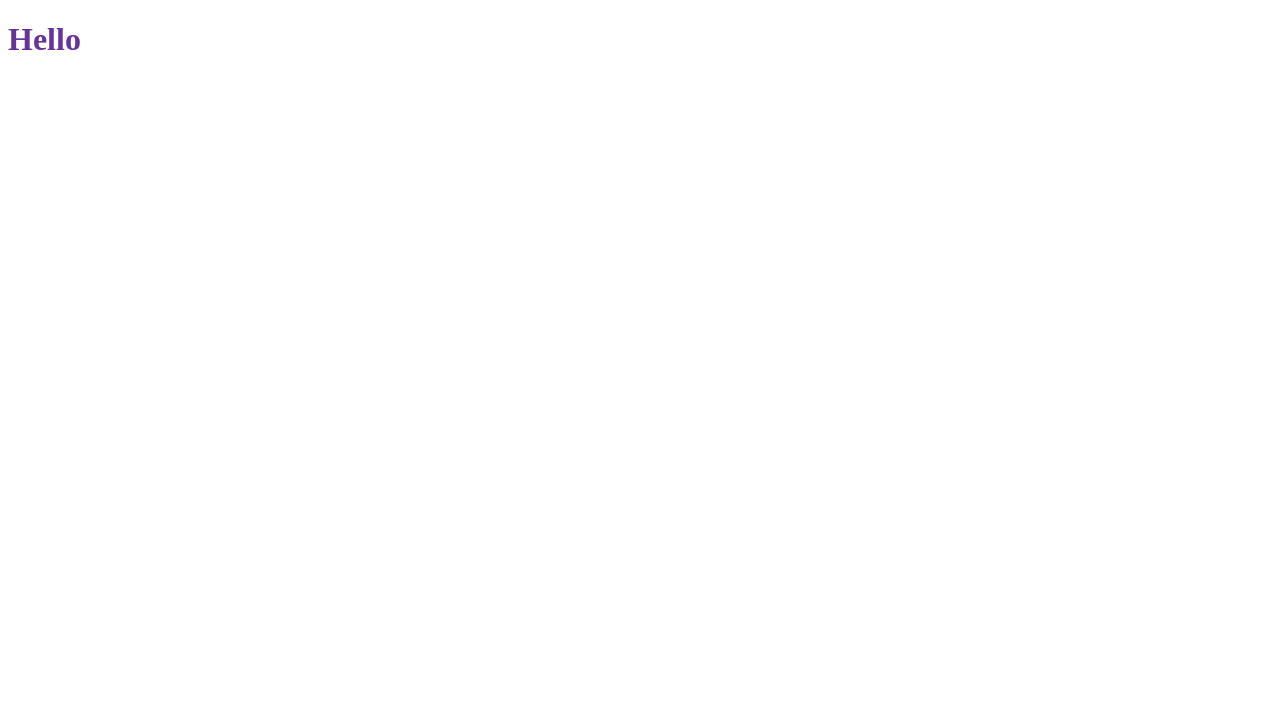
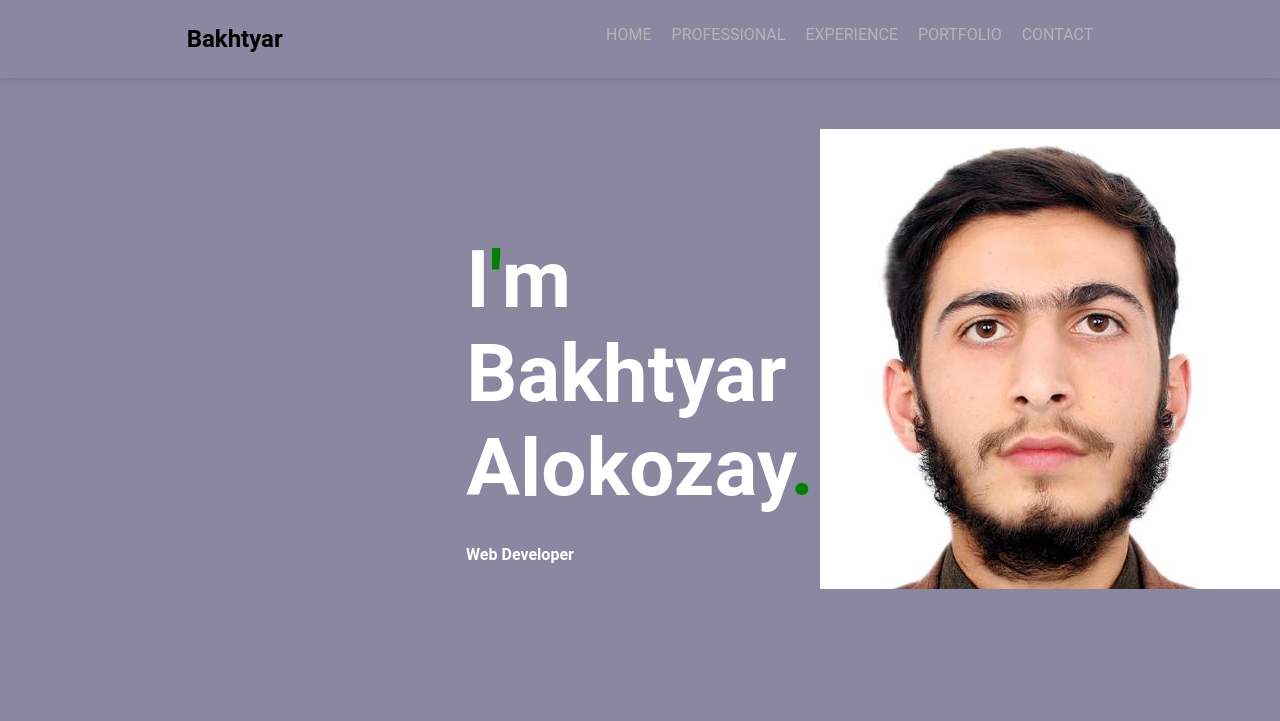
Before and after one commit to SaboorSohaib/TAIRP-Task1, a plain HTML site: page Index.html in a window 1280 px wide. Drawn offline with Linux system fonts and the light colour scheme.

Commit message:
Add files

```diff
--- a/Index.html
+++ b/Index.html
@@ -7,6 +7,27 @@
     <title>My CV</title>
 </head>
 <body>
-    <h1>Hello</h1>
+    <section class="main">
+        <header>
+            <div class="logo">
+                <h1>Bakhtyar</h1>
+            </div>
+            <nav>
+                <ul class="nav-bar">
+                    <li><a href="#">HOME</a></li>
+                    <li><a href="#">PROFESSIONAL</a></li>
+                    <li><a href="#">EXPERIENCE</a></li>
+                    <li><a href="#">PORTFOLIO</a></li>
+                    <li><a href="#">CONTACT</a></li>
+                </ul>
+            </nav>
+        </header>
+        <div class="name-title">
+            <h1 class="name">I<span>'</span>m<br>
+            Bakhtyar<br>
+            Alokozay<span>.</span></h1>
+            <p class="title">Web Developer</p>
+        </div>
+    </section>
 </body>
 </html>
--- a/index.css
+++ b/index.css
@@ -1,3 +1,67 @@
-h1 {
-  color: rebeccapurple;
+*{
+  box-sizing: border-box;
+  padding: 0;
+  margin: 0;
 }
+
+body{
+  font-family: 'Roboto', sans-serif;
+  background-image: url(./assets/sohaib.jpeg);
+  background-position: right;
+  background-repeat: no-repeat;
+  background-color: rgb(138, 136, 161);
+}
+
+.main {
+  background-image: url(./assets/sohaib.jpeg);
+  background-position: right;
+  background-repeat: no-repeat;
+}
+
+header {
+  display: flex;
+  justify-content: space-around;
+  box-shadow: 0 0 10px rgba(0,0,0,0.2);
+  padding: 25px;
+}
+
+.nav-bar{
+  display: flex;
+  gap: 20px;
+  list-style: none;
+}
+
+.nav-bar a {
+  text-decoration: none;
+  color: rgb(180, 180, 184);
+  transition: 1ms ease;
+}
+
+.nav-bar a:hover {
+  color: rgb(209, 209, 209);
+}
+
+.name-title {
+  font-weight: bold;
+  display: flex;
+  flex-direction: column;
+  justify-content: center;
+  align-items: center;
+  height: 80vh;
+}
+
+.name{
+  color: rgb(255, 255, 255);
+  font-size: 5rem;
+  margin-bottom: 30px;
+}
+
+span{
+  color: green;
+}
+
+.title {
+  color: rgb(255, 255, 255);
+  font-size: 1rem;
+  margin-right: 240px;
+}
```
Also changed, not shown: assets/sohaib.jpeg (added).
